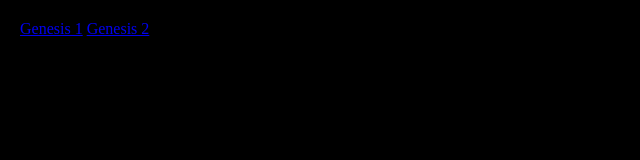
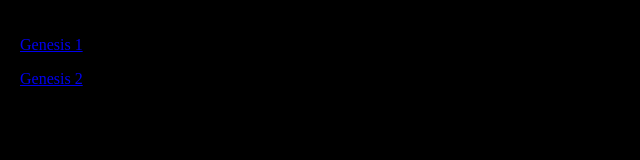
Before and after one commit to dryland33/Spanish-English, a plain HTML site: page index.html in a window 1280 px wide. Shown: the whole page, without its empty margins (0-640 px from the left). Drawn offline with Linux system fonts and the light colour scheme.

Commit message:
Update index.html

```diff
--- a/index.html
+++ b/index.html
@@ -8,8 +8,8 @@
 </head>
 <body>
 
-    <a href="Genesis1.html" target="_blank">Genesis 1</a>
-    <a href="Genesis2.html" target="_blank">Genesis 2</a>
+    <p class="link"><a href="Genesis1.html" target="_blank">Genesis 1</a></p>
+    <p class="link"><a href="Genesis2.html" target="_blank">Genesis 2</a></p>
 
 </body>
 </html>
```
